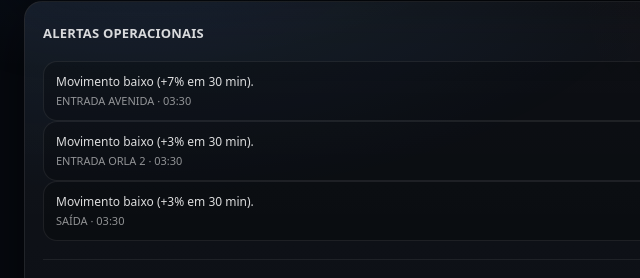
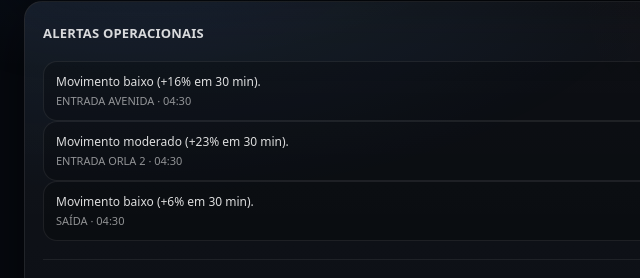
Before and after one commit to willsoaresrocha/Virada2026-Saltur-Hive, a plain HTML site: page index.html in a window 1280 px wide. Shown: the part 1148-1426 px from the top of the page, 0-640 px from the left. Drawn offline with nearby package versions, Linux system fonts and the light colour scheme.

Commit message:
Update index.html

```diff
--- a/index.html
+++ b/index.html
@@ -1464,9 +1464,9 @@ async function pullBackend() {
         },
 
       alerts: [
-        { msg:"Movimento baixo (+7% em 30 min).", meta:"ENTRADA AVENIDA · 03:30", level:"WARN" },
-        { msg:"Movimento baixo (+3% em 30 min).", meta:"ENTRADA ORLA 2 · 03:30", level:"WARN" },
-        { msg:"Movimento baixo (+3% em 30 min).", meta:"SAÍDA · 03:30", level:"WARN" }
+        { msg:"Movimento baixo (+16% em 30 min).", meta:"ENTRADA AVENIDA · 04:30", level:"WARN" },
+        { msg:"Movimento moderado (+23% em 30 min).", meta:"ENTRADA ORLA 2 · 04:30", level:"WARN" },
+        { msg:"Movimento baixo (+6% em 30 min).", meta:"SAÍDA · 04:30", level:"WARN" }
       ],
       topCams15: [
         { cam:"Cam 01",  local:"Z01 — Arena (Frente do palco principal)", in:33078, out:0, alerts:0 },
@@ -1972,7 +1972,7 @@ async function pullBackend() {
        DOM RENDER (non-chart)  PESSOAS PRESENTES AGORA
        ============================================================ */
     function renderKPIs(){
-      document.getElementById("k_now").textContent = 51.034
+      document.getElementById("k_now").textContent = 49.731
       document.getElementById("k_peak").textContent = 113.969
       document.getElementById("k_total").textContent = 98.304
       document.getElementById("k_alerts").textContent = 387.594   //273.625   28/12 = 219.219 == 27/12 = 118.060
```
